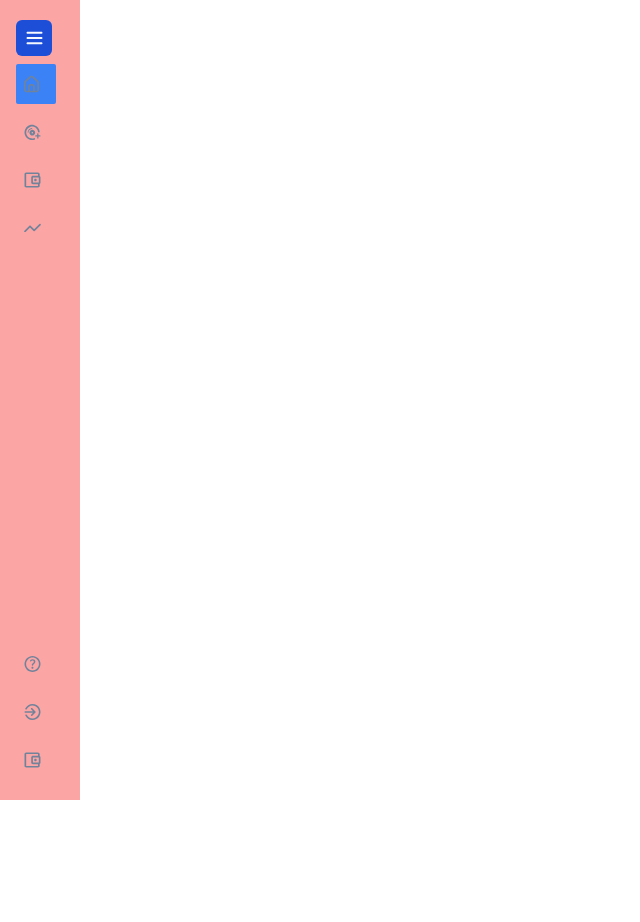
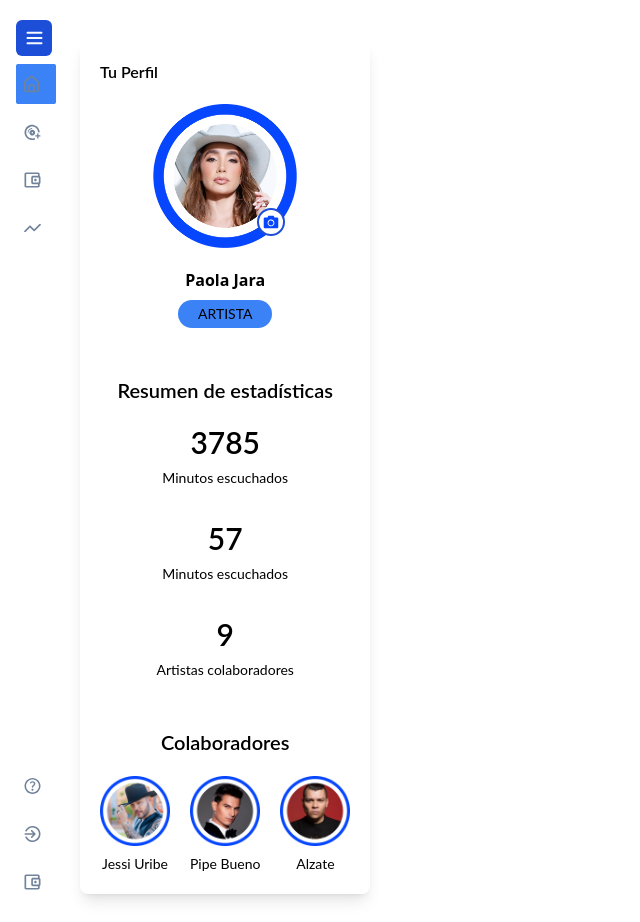
Before and after one commit to celciusjj/YTRocket, a React (Vite) app: page / in a window 1280 px wide. Shown: the whole page, without its empty margins (0-640 px from the left). Before the commit the page ends 800 px from the top, so only its background shows below. Built offline with nearby package versions, Linux system fonts and the light colour scheme.

Commit message:
feat: basic layout for profile done

```diff
--- /dev/null
+++ b/src/components/Collaborator.tsx
@@ -0,0 +1,44 @@
+import { useState } from "react";
+import { ICollaborators } from "../models/profile";
+
+interface Props {
+  item: ICollaborators;
+}
+
+export const Collaborator = ({ item }: Props) => {
+  const [isHovered, setIsHovered] = useState(false);
+  return (
+    <div
+      onMouseEnter={() => setIsHovered(true)}
+      onMouseLeave={() => setIsHovered(false)}
+      className="gap-2 flex flex-col items-center relative"
+    >
+      <img className="w-[70px] h-[70px] -z-1" src={item.image}></img>
+      <span className="font-main text-sm">{item.name}</span>
+
+      {isHovered && (
+        <div className="w-[580px] absolute left-full bottom-5 ml-2 bg-white border rounded shadow-md z-10 flex items-center p-5">
+          <div className="flex flex-col items-center mr-10">
+            <img
+              className="w-[150px] h-[150px] rounded"
+              src={item.image}
+              alt={item.name}
+            />
+            <span className="font-main text-sm font-semibold">{item.name}</span>
+          </div>
+          <div className="flex flex-col">
+            <span className="font-main font-normal mb-2">
+              Algunas de sus pistas más notables:
+            </span>
+            {item.songs?.map((song, index) => (
+              <div key={index} className="flex flex-col mb-2">
+                <p className="font-semibold">{song.title}</p>
+                <p className="text-sm">{song.authors}</p>
+              </div>
+            ))}
+          </div>
+        </div>
+      )}
+    </div>
+  );
+};
--- /dev/null
+++ b/src/components/ProfileIcon.tsx
@@ -0,0 +1,20 @@
+import cameraIcon from "../assets/Iconos/camera.svg";
+interface Props {
+  main: boolean;
+  image: string;
+}
+
+export const ProfileIcon = ({ main, image }: Props) => {
+  return (
+    <div className="flex justify-center mt-5">
+      <div className="relative">
+        <img className="w-36 h-36 -z-1" src={image}></img>
+        {main ? (
+          <div className="bg-white rounded-full border-2 border-blue-700 absolute bottom-3 p-1 right-3 z-5">
+            <img src={cameraIcon} alt="Icono de cámara" className="w-4 h-4" />
+          </div>
+        ) : null}
+      </div>
+    </div>
+  );
+};
--- a/src/components/ProfileStats.tsx
+++ b/src/components/ProfileStats.tsx
@@ -1,7 +1,53 @@
+import { ProfileIcon } from "./ProfileIcon";
+import profilePicture from "../assets/Imagenes/paola jara.png";
+import { collaborators, profileStats } from "../models/profile";
+import { Collaborator } from "./Collaborator";
+
 export const ProfileStats = () => {
   return (
-    <div>
-      <h1>Tu perfil</h1>
-    </div>
+    <section
+      aria-labelledby="profile-heading"
+      className="mt-10 mb-7 max-w-md bg-white shadow-lg rounded-lg p-5"
+    >
+      <h1 id="profile-heading" className="font-main font-semibold">
+        Tu Perfil
+      </h1>
+      <ProfileIcon main={true} image={profilePicture} />
+      <div className="flex flex-col gap-12 mt-5">
+        <div className="flex flex-col items-center gap-2">
+          <h2 className="font-semibold">Paola Jara</h2>
+          <span className="text-sm px-5 py-1 font-main bg-blue-500 rounded-full">
+            ARTISTA
+          </span>
+        </div>
+
+        <div className="flex flex-col items-center gap-5">
+          <h3 className="font-main font-semibold text-xl ">
+            Resumen de estadísticas
+          </h3>
+          <ul className="flex flex-col items-center gap-8">
+            {profileStats.map((item) => (
+              <li key={item.id} className="flex flex-col items-center gap-2">
+                <p className="font-main text-3xl font-semibold">
+                  {item.number}
+                </p>
+                <span className="text-sm font-main text-center">
+                  {item.reason}
+                </span>
+              </li>
+            ))}
+          </ul>
+        </div>
+
+        <div className="flex flex-col items-center gap-5">
+          <h3 className="font-main font-semibold text-xl">Colaboradores</h3>
+          <div className="flex flex-row gap-5">
+            {collaborators.map((item) => (
+              <Collaborator key={item.id} item={item} />
+            ))}
+          </div>
+        </div>
+      </div>
+    </section>
   );
 };
--- a/src/components/Sidebar.tsx
+++ b/src/components/Sidebar.tsx
@@ -7,7 +7,7 @@ export const Sidebar = () => {
   const { open, setOpen, itemActive, setItemActive } = useSidebar();
   return (
     <nav
-      className={`flex flex-col justify-between bg-red-300 pl-4 pr-6 py-5 duration-500 ${
+      className={`flex flex-col justify-between pl-4 pr-6 py-5 duration-500 ${
         open ? "w-52" : "w-20"
       }`}
     >
--- /dev/null
+++ b/src/models/profile.tsx
@@ -0,0 +1,88 @@
+import jessiPicture from "../assets/Imagenes/Jessi U.png";
+import pipePicture from "../assets/Imagenes/Profile Picture.png";
+import alzatePicture from "../assets/Imagenes/Alzate.png";
+
+export interface ICollaborators {
+  id: number;
+  name: string;
+  image: string;
+  songs: { title: string; authors: string }[];
+}
+
+export const profileStats = [
+  {
+    id: 1,
+    number: "3785",
+    reason: "Minutos escuchados",
+  },
+  {
+    id: 2,
+    number: "57",
+    reason: "Minutos escuchados",
+  },
+  {
+    id: 3,
+    number: "9",
+    reason: "Artistas colaboradores",
+  },
+];
+
+export const collaborators: ICollaborators[] = [
+  {
+    id: 1,
+    name: "Jessi Uribe",
+    image: jessiPicture,
+    songs: [
+      {
+        title: "La Conquista",
+        authors: "Jessi Uribe y Paola Jara",
+      },
+      {
+        title: "Como Si Nada",
+        authors: "Jessi Uribe y Paola Jara",
+      },
+      {
+        title: "Amor De Mi Vida",
+        authors: "Jessi Uribe y Paola Jara",
+      },
+    ],
+  },
+  {
+    id: 2,
+    name: "Pipe Bueno",
+    image: pipePicture,
+    songs: [
+      {
+        title: "Usted No Me Olvida",
+        authors: "Joaquin Guiller x Pipe Bueno x Paola Jara x Jhonny R",
+      },
+      {
+        title: "No me Digas Que No",
+        authors: "Pipe Bueno x Luis Alfonso",
+      },
+      {
+        title: "Te Hubieras Ido Antes",
+        authors: "Pipe Bueno",
+      },
+    ],
+  },
+  {
+    id: 3,
+    name: "Alzate",
+    image: alzatePicture,
+    songs: [
+      {
+        title: "Amor Eterno",
+        authors: "Alzate x Paola Jara",
+      },
+      {
+        title: "Voy a Beber",
+        authors: "Alzate",
+      },
+      {
+        title: "Maldita Traición",
+        authors: "Alzate",
+      },
+    ],
+  },
+];
--- a/src/screens/MainScreen.tsx
+++ b/src/screens/MainScreen.tsx
@@ -1,9 +1,11 @@
+import { ProfileStats } from "../components/ProfileStats";
 import { Sidebar } from "../components/Sidebar";
 
 function MainScreen() {
   return (
     <div className="flex min-h-screen">
       <Sidebar />
+      <ProfileStats />
     </div>
   );
 }
```
